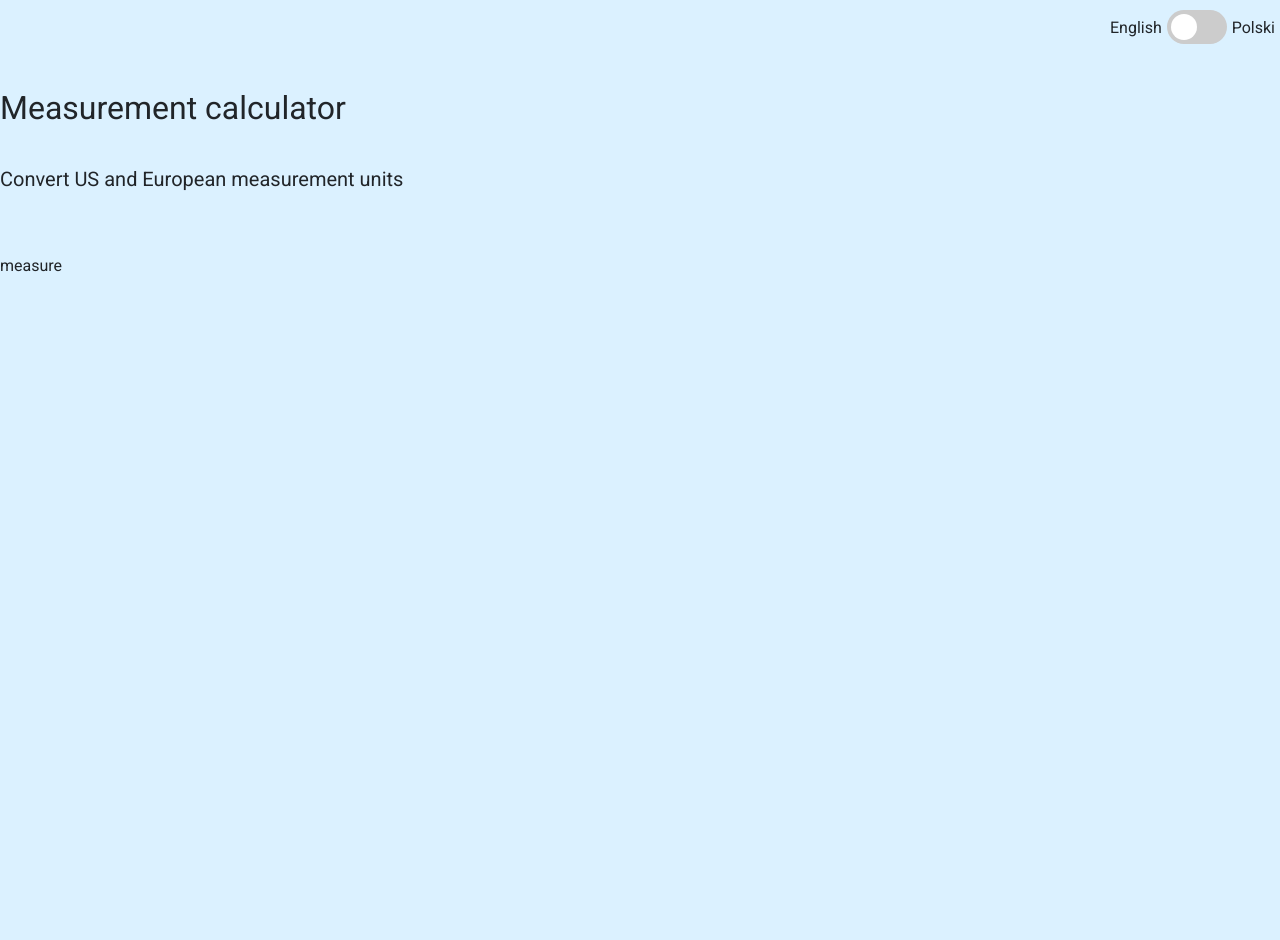
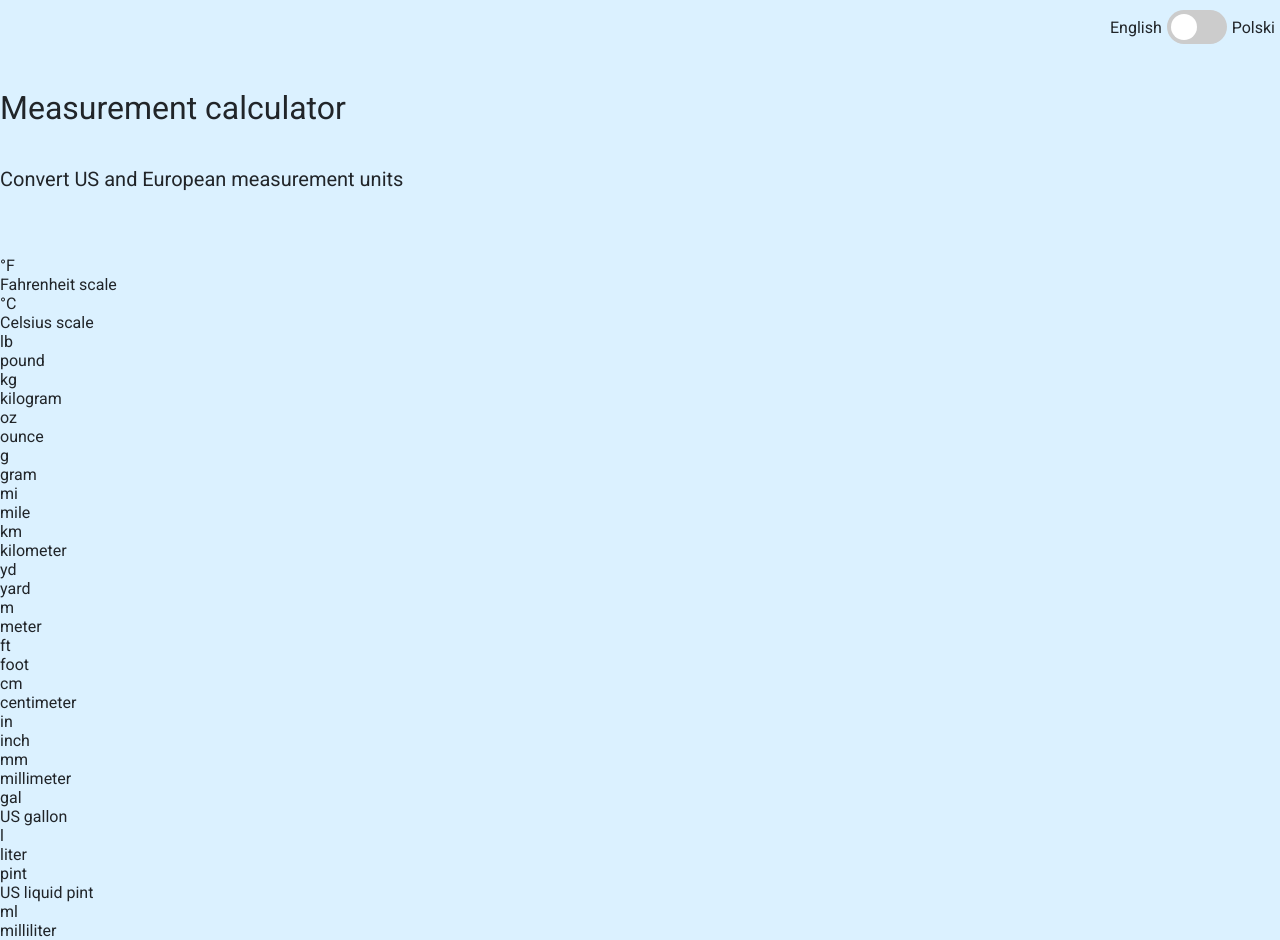
Before and after one commit to danielkoban/measurement-calculator, a Vue app: page / in a window 1280 px wide. Before the commit the page ends 800 px from the top, so only its background shows below. Built offline with nearby package versions, Linux system fonts and the light colour scheme.

Commit message:
add props to EnMeasureButton

```diff
--- a/src/App.vue
+++ b/src/App.vue
@@ -2,7 +2,7 @@
   <div id="app">
     <LanguageChanger v-bind:language="language"/>
     <Header v-bind:language="language"/>
-    <Calculator/>
+    <Calculator v-bind:language="language"/>
   </div>
 </template>
 
--- /dev/null
+++ b/src/components/EnMeasureButton.vue
@@ -0,0 +1,31 @@
+<template>
+  <div>
+    <div v-bind:key="item.id" class="measureButton" v-for="item in items">
+      <div>
+        <p>{{item.usMeasureSymbol}}</p>
+        <p>{{item.usMeasureName}}</p>
+      </div>
+      <div>
+        <p>{{item.euMeasureSymbol}}</p>
+        <p>{{item.euMeasureName}}</p>
+      </div>
+    </div>
+  </div>
+</template>
+
+<script>
+import { measuresInEnglish } from "../data/measures.js";
+
+export default {
+  name: "MeasureButton",
+  data() {
+    return {
+      items: measuresInEnglish
+    };
+  },
+  props: ["language"]
+};
+</script>
+
+<style>
+</style>
--- a/src/components/MeasureButton.vue
+++ /dev/null
@@ -1,12 +0,0 @@
-<template>
-  <div>measure</div>
-</template>
-
-<script>
-export default {
-  name: "MeasureButton"
-};
-</script>
-
-<style>
-</style>
--- a/src/views/Calculator.vue
+++ b/src/views/Calculator.vue
@@ -1,17 +1,18 @@
 <template>
   <div>
-    <MeasureButton/>
+    <EnMeasureButton v-bind:language="language"/>
   </div>
 </template>
 
 <script>
-import MeasureButton from "../components/MeasureButton";
+import EnMeasureButton from "../components/EnMeasureButton";
 
 export default {
   name: "Calculator",
   components: {
-    MeasureButton
-  }
+    EnMeasureButton
+  },
+  props: ["language"]
 };
 </script>
 
```
